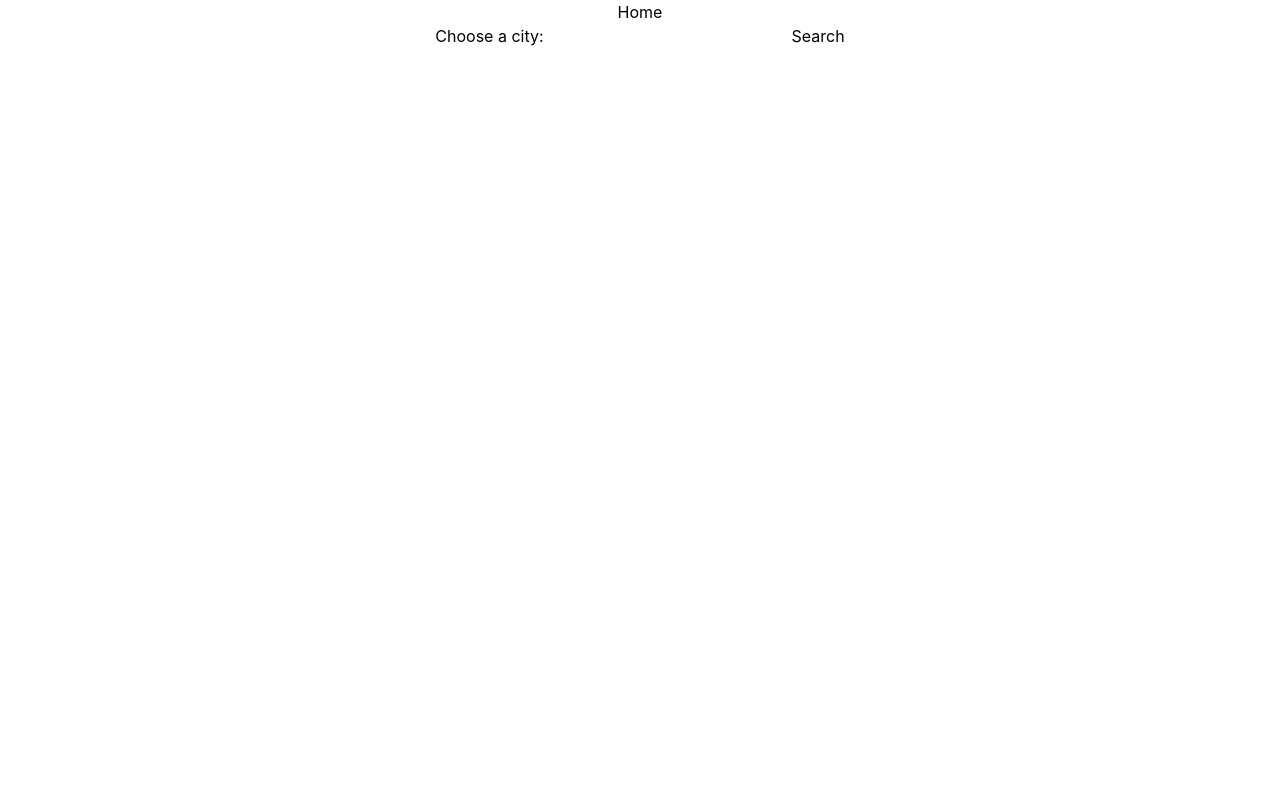
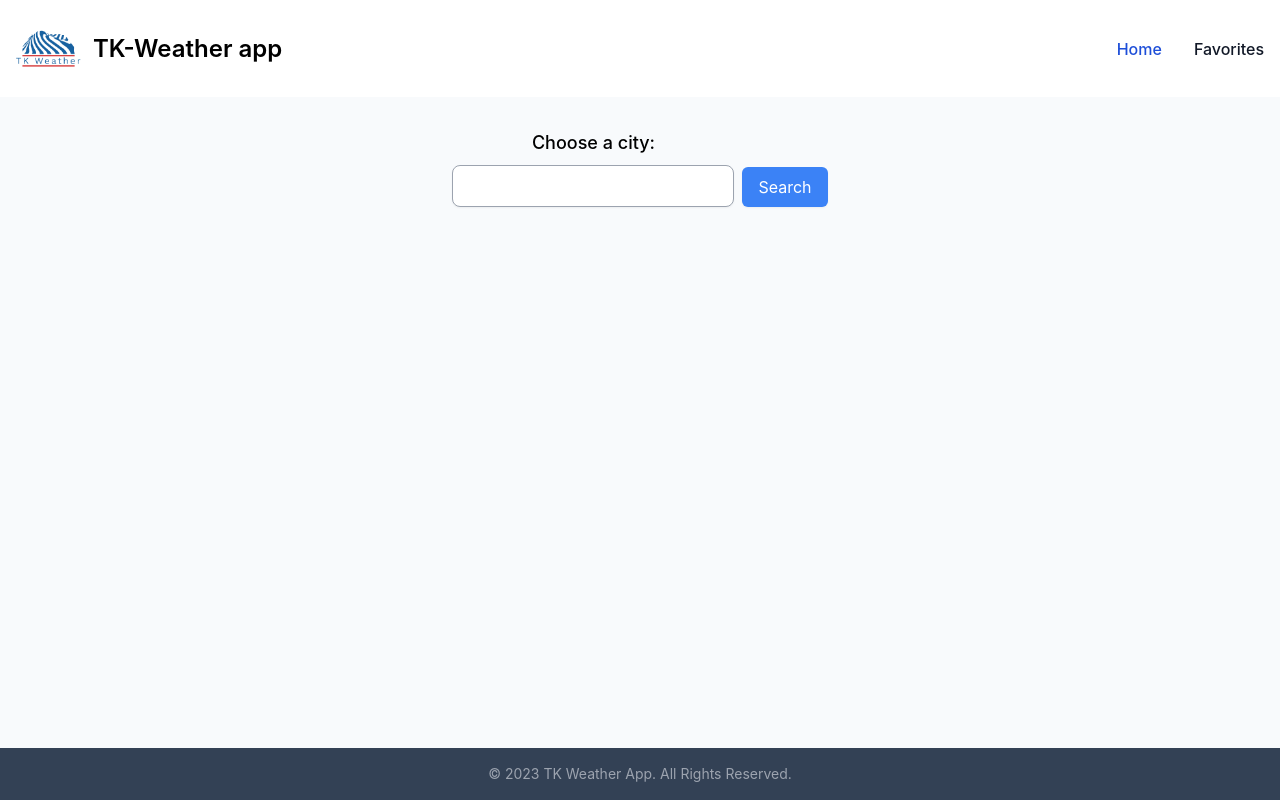
Before and after one commit to ThiagoCal/weather-app-client, a React (Create React App) app: page / in a window 1280 px wide. Built offline with nearby package versions, Linux system fonts and the light colour scheme.

Commit message:
finished

```diff
--- a/src/App.css
+++ b/src/App.css
@@ -7,3 +7,8 @@
 .App {
   text-align: center;
 }
+
+
+body{
+  background-color: rgb(248 250 252);
+}
--- a/src/App.js
+++ b/src/App.js
@@ -3,19 +3,21 @@
 import { BrowserRouter as Router, Route, Routes } from "react-router-dom";
 import Search from "./Components.js/Search";
 import Favorites from "./Components.js/Favorites";
+import Navbar from "./Components.js/Navbar";
+import Footer from "./Components.js/Footer";
 
 function App() {
   return (
-    <div className="App">
+    <div className="App bg-slate-50">
       <Router>
         <Routes>
           <Route
             path="/"
             element={
               <>
-                {/* <Navbar /> */}
+                <Navbar />
                 <Search />
-                {/* <Footer /> */}
+                <Footer />
               </>
             }
           ></Route>
@@ -23,7 +25,9 @@
             path="/favorites"
             element={
               <>
+                <Navbar />
                 <Favorites />
+                <Footer />
               </>
             }
           ></Route>
--- a/src/Components.js/CurrentWeather.js
+++ b/src/Components.js/CurrentWeather.js
@@ -52,13 +52,19 @@
     }
   };
 
+  const formatDate = (dateStr) => {
+    const date = new Date(dateStr);
+    const formattedDate = date.toLocaleDateString("en-GB");
+    return formattedDate;
+  };
+
   if (currentWeather)
     return (
-      <div className="container mx-auto mt-3 flex">
+      // <div className="container mx-auto mt-3 flex">
       <div class="block w-1/4 rounded-lg bg-white shadow-[0_2px_15px_-3px_rgba(0,0,0,0.07),0_10px_20px_-2px_rgba(0,0,0,0.04)] dark:bg-neutral-700">
         <div class="p-6 flex flex-col">
           <h5 class="mb-2 text-xl font-medium leading-tight text-neutral-800 dark:text-neutral-50">
-              {currentCity} - {currentWeather.DailyForecasts[0].Date}
+            {currentCity} - {formatDate(currentWeather.DailyForecasts[0].Date)}
           </h5>
           <p class="mb-4 text-base text-neutral-600 dark:text-neutral-200">
             Day: {currentWeather.DailyForecasts[0].Day.IconPhrase}
@@ -94,7 +100,7 @@
           </button>
         </div>
       </div>
-      </div>
+      // </div>
     );
 };
 
--- a/src/Components.js/Favorites.js
+++ b/src/Components.js/Favorites.js
@@ -22,6 +22,12 @@
     return icon;
   };
 
+  const formatDate = (dateStr) => {
+    const date = new Date(dateStr);
+    const formattedDate = date.toLocaleDateString("en-GB");
+    return formattedDate;
+  };
+
   const favoriteWeather = useSelector((state) => state.fav_weather[0]);
   console.log("favorites weather", favoriteWeather);
 
@@ -32,14 +38,15 @@
       });
     }
     return (
-      <div className="flex">
+      <div className=" container mx-auto mt-3 gap-x-2 flex">
         {favoriteWeather.map((favorite) => {
           return (
-            <div className="container mx-auto mt-3 flex">
-              <div class="block w-1/4 rounded-lg bg-white shadow-[0_2px_15px_-3px_rgba(0,0,0,0.07),0_10px_20px_-2px_rgba(0,0,0,0.04)] dark:bg-neutral-700">
+            // <div className="container mx-auto mt-3 flex ">
+            <div class="block rounded-lg w-2/4 bg-white shadow-lg dark:bg-neutral-700">
               <div class="p-6 flex flex-col">
                 <h5 class="mb-2 text-xl font-medium leading-tight text-neutral-800 dark:text-neutral-50">
-                    {favorite.city} - {favorite.weather.DailyForecasts[0].Date}
+                  {favorite.city} -{" "}
+                  {formatDate(favorite.weather.DailyForecasts[0].Date)}
                 </h5>
                 <p class="mb-4 text-base text-neutral-600 dark:text-neutral-200">
                   Day: {favorite.weather.DailyForecasts[0].Day.IconPhrase}
@@ -78,12 +85,12 @@
                     °C
                   </div>
                 </p>
-                  <p>{favorite.keyCity}</p>
                 <Link
                   to="/"
                   state={{
                     keyC: { key: favorite.keyCity, city: favorite.city },
                   }}
+                  className="inline-block px-4 py-2 font-medium text-white bg-blue-500 rounded-md shadow-sm hover:bg-blue-600 focus:outline-none focus:ring-2 focus:ring-blue-400"
                 >
                   Open
                 </Link>
@@ -92,7 +99,7 @@
               </button> */}
               </div>
             </div>
-            </div>
+            // </div>
           );
         })}
       </div>
--- a/src/Components.js/FiveDaysWeather.js
+++ b/src/Components.js/FiveDaysWeather.js
@@ -30,6 +30,12 @@
     return icon;
   };
 
+  const formatDate = (dateStr) => {
+    const date = new Date(dateStr);
+    const formattedDate = date.toLocaleDateString("en-GB");
+    return formattedDate;
+  };
+
   return (
     <div className="container mx-auto mt-3 flex gap-2">
       {fiveDays ? (
@@ -37,7 +43,7 @@
           <div class="block w-1/4 rounded-lg bg-white shadow-[0_2px_15px_-3px_rgba(0,0,0,0.07),0_10px_20px_-2px_rgba(0,0,0,0.04)] dark:bg-neutral-700">
             <div class="p-6 flex flex-col">
               <h5 class="mb-2 text-xl font-medium leading-tight text-neutral-800 dark:text-neutral-50">
-                {currentCity} - {eachDayForecast.Date}
+                {currentCity} - {formatDate(eachDayForecast.Date)}
               </h5>
               <p class="mb-4 text-base text-neutral-600 dark:text-neutral-200">
                 Day: {eachDayForecast.Day.IconPhrase}
--- /dev/null
+++ b/src/Components.js/Footer.js
@@ -0,0 +1,13 @@
+import React from "react";
+
+export default function Footer() {
+  return (
+    <div className="bg-slate-700 mt-5 fixed bottom-0 w-full p-2">
+      <div className="container mx-auto px-4 py-2">
+        <p className="text-sm text-gray-400">
+          © 2023 TK Weather App. All Rights Reserved.
+        </p>
+      </div>
+    </div>
+  );
+}
--- /dev/null
+++ b/src/Components.js/Navbar.js
@@ -0,0 +1,66 @@
+import React from "react";
+import { Link } from "react-router-dom";
+import Logo from "../Images/tk-weather-logo.png";
+
+export default function Navbar() {
+  return (
+    <nav className="bg-white border-gray-200 dark:bg-gray-900">
+      <div className="max-w-screen-xl flex flex-wrap items-center justify-between mx-auto p-4">
+        <a href="" className="flex items-center">
+          <img
+            src={Logo}
+            style={{ height: "65px" }}
+            className="h-8 mr-3"
+            alt="Flowbite Logo"
+          />
+          <span className="self-center text-2xl font-semibold whitespace-nowrap dark:text-white">
+            TK-Weather app
+          </span>
+        </a>
+        <button
+          data-collapse-toggle="navbar-default"
+          type="button"
+          className="inline-flex items-center p-2 ml-3 text-sm text-gray-500 rounded-lg md:hidden hover:bg-gray-100 focus:outline-none focus:ring-2 focus:ring-gray-200 dark:text-gray-400 dark:hover:bg-gray-700 dark:focus:ring-gray-600"
+          aria-controls="navbar-default"
+          aria-expanded="false"
+        >
+          <span className="sr-only">Open main menu</span>
+          <svg
+            className="w-6 h-6"
+            aria-hidden="true"
+            fill="currentColor"
+            viewBox="0 0 20 20"
+            xmlns="http://www.w3.org/2000/svg"
+          >
+            <path
+              fill-rule="evenodd"
+              d="M3 5a1 1 0 011-1h12a1 1 0 110 2H4a1 1 0 01-1-1zM3 10a1 1 0 011-1h12a1 1 0 110 2H4a1 1 0 01-1-1zM3 15a1 1 0 011-1h12a1 1 0 110 2H4a1 1 0 01-1-1z"
+              clip-rule="evenodd"
+            ></path>
+          </svg>
+        </button>
+        <div className="hidden w-full md:block md:w-auto" id="navbar-default">
+          <ul className="font-medium flex flex-col p-4 md:p-0 mt-4 border border-gray-100 rounded-lg bg-gray-50 md:flex-row md:space-x-8 md:mt-0 md:border-0 md:bg-white dark:bg-gray-800 md:dark:bg-gray-900 dark:border-gray-700">
+            <li>
+              <Link
+                to="/"
+                className="block py-2 pl-3 pr-4 text-white bg-blue-700 rounded md:bg-transparent md:text-blue-700 md:p-0 dark:text-white md:dark:text-blue-500"
+                aria-current="page"
+              >
+                Home
+              </Link>
+            </li>
+            <li>
+              <Link
+                to="/favorites"
+                className="block py-2 pl-3 pr-4 text-gray-900 rounded hover:bg-gray-100 md:hover:bg-transparent md:border-0 md:hover:text-blue-700 md:p-0 dark:text-white md:dark:hover:text-blue-500 dark:hover:bg-gray-700 dark:hover:text-white md:dark:hover:bg-transparent"
+              >
+                Favorites
+              </Link>
+            </li>
+          </ul>
+        </div>
+      </div>
+    </nav>
+  );
+}
--- a/src/Components.js/Search.js
+++ b/src/Components.js/Search.js
@@ -58,8 +58,12 @@
 
   return (
     <>
-      <div>Home</div>
-      <label for="cities">Choose a city:</label>
+      <div class="flex items-center justify-center py-8">
+        {/* <div class="font-bold text-2xl mb-4">Home</div> */}
+        <div class="flex flex-col items-center">
+          <label for="cities" class="font-medium text-lg mb-2">
+            Choose a city:
+          </label>
           <input
             type="text"
             list="cities"
@@ -68,14 +72,9 @@
               setTyped(e.target.value);
               console.log("option", e.target.option);
             }}
+            class="py-2 px-4 border border-gray-400 rounded-lg shadow-sm focus:outline-none focus:ring-2 focus:ring-blue-400"
           ></input>
-      <button type="button" onClick={(e) => handleClick(e)}>
-        Search
-      </button>
-      <br />
-      {/* <Link to={`/favorites`}>Favorites</Link> */}
-
-      <datalist id="cities">
+          <datalist id="cities" class="mt-2">
             {arrLocation ? (
               arrLocation.map((loc) => {
                 console.log("loc", loc);
@@ -89,10 +88,30 @@
               <>Nothing</>
             )}
           </datalist>
+        </div>
+        <button
+          type="button"
+          onClick={(e) => handleClick(e)}
+          class="self-end ml-2 py-2 px-4 bg-blue-500 text-white rounded-md shadow-sm hover:bg-blue-600 focus:outline-none focus:ring-2 focus:ring-blue-400"
+        >
+          Search
+        </button>
+      </div>
+
       {keyCity ? (
         <>
+          <h1 className="self-center font-medium leading-tight text-neutral-800 text-xl mb-3">
+            Current Weather
+          </h1>
+          <div className="flex justify-center align-center">
             <CurrentWeather />
+          </div>
+          <>
+            <h2 className="text-xl font-medium leading-tight text-neutral-800 mt-5 p-2">
+              Five Days Forecast
+            </h2>
             <FiveDaysWeather />
+          </>
           {/* <Favorites /> */}
         </>
       ) : (
```
Also changed, not shown: src/Images/tk-weather-logo.png (added). Lines whose indentation alone changed are shown as unchanged.
